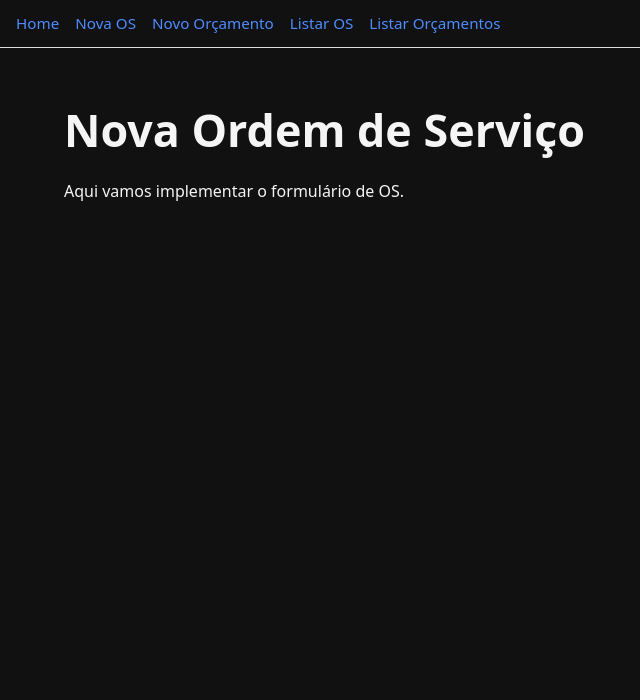
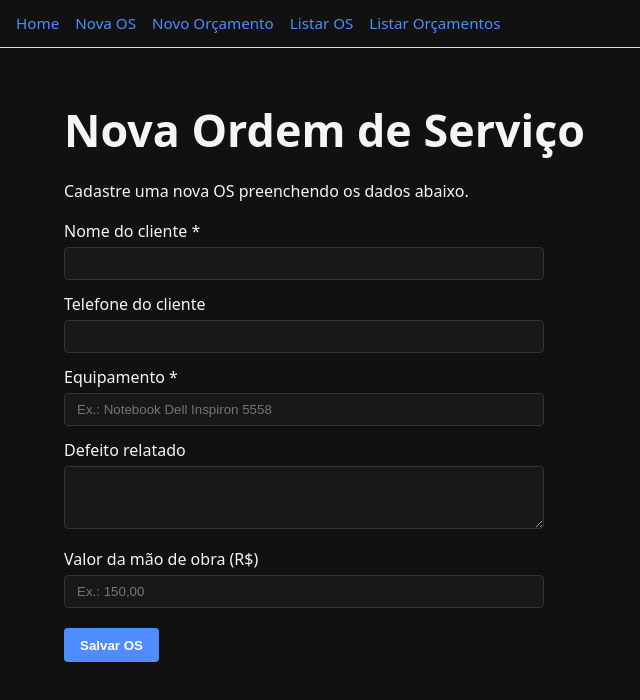
Before and after one commit to ramonnezzz/os-manager, a React app in the folder frontend/: page /nova-os in a window 1280 px wide. Shown: the top 700 px of the page, without its empty margins (0-640 px from the left). Built offline with nearby package versions, Linux system fonts and the light colour scheme; the HTML template or start-up script is replaced by a standard one.

Commit message:
feat(os): implementa formulário de criação de nova ordem de serviço

```diff
--- a/frontend/src/main.tsx
+++ b/frontend/src/main.tsx
@@ -2,9 +2,12 @@ import React from "react";
 import ReactDOM from "react-dom/client";
 import App from "./App.tsx";
 import "./index.css";
+import { OSProvider } from "./context/OSContext";
 
 ReactDOM.createRoot(document.getElementById("root")!).render(
   <React.StrictMode>
-    <App />
+    <OSProvider>
+      <App />
+    </OSProvider>
   </React.StrictMode>
 );
--- a/frontend/src/pages/NovaOSPage.tsx
+++ b/frontend/src/pages/NovaOSPage.tsx
@@ -1,8 +1,229 @@
+// src/pages/NovaOSPage.tsx
+import type { FormEvent } from "react";
+import { useState } from "react";
+import { useNavigate } from "react-router-dom";
+import { useOS } from "../context/OSContext";
+import type { Cliente } from "../types/cliente";
+import type { OrdemServico } from "../types/ordemServico";
+
 export function NovaOSPage() {
+  const { adicionarOS } = useOS();
+  const navigate = useNavigate();
+
+  const [nomeCliente, setNomeCliente] = useState("");
+  const [telefoneCliente, setTelefoneCliente] = useState("");
+  const [equipamento, setEquipamento] = useState("");
+  const [defeitoRelatado, setDefeitoRelatado] = useState("");
+  const [valorMaoDeObra, setValorMaoDeObra] = useState("");
+  const [erro, setErro] = useState<string | null>(null);
+
+  function handleSubmit(event: FormEvent) {
+    event.preventDefault();
+    setErro(null);
+
+    if (!nomeCliente.trim()) {
+      setErro("Informe o nome do cliente.");
+      return;
+    }
+
+    if (!equipamento.trim()) {
+      setErro("Informe o equipamento.");
+      return;
+    }
+
+    const valorMaoDeObraNumero = Number(
+      (valorMaoDeObra || "0").replace(",", ".")
+    );
+
+    const timestamp = Date.now();
+    const ano = new Date().getFullYear();
+
+    const clienteId = `cli-${timestamp}`;
+    const osId = `os-${timestamp}`;
+
+    const cliente: Cliente = {
+      id: clienteId,
+      nome: nomeCliente.trim(),
+      tipoPessoa: "PF",
+      telefone: telefoneCliente.trim() || undefined,
+    };
+
+    const novaOS: OrdemServico = {
+      id: osId,
+      numero: `OS-${ano}-${timestamp}`,
+      cliente,
+      dataAbertura: new Date().toISOString(),
+      status: "Aberta",
+      equipamento: equipamento.trim(),
+      defeitoRelatado: defeitoRelatado.trim() || undefined,
+      valorMaoDeObra: valorMaoDeObraNumero,
+      valorProdutos: 0,
+      desconto: 0,
+      total: valorMaoDeObraNumero,
+      itens: [],
+    };
+
+    adicionarOS(novaOS);
+
+    // limpa o formulário
+    setNomeCliente("");
+    setTelefoneCliente("");
+    setEquipamento("");
+    setDefeitoRelatado("");
+    setValorMaoDeObra("");
+
+    // manda pra listagem de OS
+    navigate("/os");
+  }
+
   return (
     <div>
       <h1>Nova Ordem de Serviço</h1>
-      <p>Aqui vamos implementar o formulário de OS.</p>
+      <p>Cadastre uma nova OS preenchendo os dados abaixo.</p>
+
+      <form
+        onSubmit={handleSubmit}
+        style={{
+          marginTop: "1rem",
+          display: "flex",
+          flexDirection: "column",
+          gap: "0.75rem",
+          maxWidth: "480px",
+        }}
+      >
+        {erro && (
+          <div
+            style={{
+              padding: "0.5rem 0.75rem",
+              borderRadius: "4px",
+              backgroundColor: "#331111",
+              color: "#ffb3b3",
+              fontSize: "0.9rem",
+            }}
+          >
+            {erro}
+          </div>
+        )}
+
+        <div>
+          <label style={{ display: "block", marginBottom: "0.25rem" }}>
+            Nome do cliente *
+          </label>
+          <input
+            type="text"
+            value={nomeCliente}
+            onChange={(e) => setNomeCliente(e.target.value)}
+            required
+            style={{
+              width: "100%",
+              padding: "0.5rem 0.75rem",
+              borderRadius: "4px",
+              border: "1px solid #333",
+              backgroundColor: "#181818",
+              color: "#f5f5f5",
+            }}
+          />
+        </div>
+
+        <div>
+          <label style={{ display: "block", marginBottom: "0.25rem" }}>
+            Telefone do cliente
+          </label>
+          <input
+            type="tel"
+            value={telefoneCliente}
+            onChange={(e) => setTelefoneCliente(e.target.value)}
+            style={{
+              width: "100%",
+              padding: "0.5rem 0.75rem",
+              borderRadius: "4px",
+              border: "1px solid #333",
+              backgroundColor: "#181818",
+              color: "#f5f5f5",
+            }}
+          />
+        </div>
+
+        <div>
+          <label style={{ display: "block", marginBottom: "0.25rem" }}>
+            Equipamento *
+          </label>
+          <input
+            type="text"
+            value={equipamento}
+            onChange={(e) => setEquipamento(e.target.value)}
+            required
+            placeholder="Ex.: Notebook Dell Inspiron 5558"
+            style={{
+              width: "100%",
+              padding: "0.5rem 0.75rem",
+              borderRadius: "4px",
+              border: "1px solid #333",
+              backgroundColor: "#181818",
+              color: "#f5f5f5",
+            }}
+          />
+        </div>
+
+        <div>
+          <label style={{ display: "block", marginBottom: "0.25rem" }}>
+            Defeito relatado
+          </label>
+          <textarea
+            value={defeitoRelatado}
+            onChange={(e) => setDefeitoRelatado(e.target.value)}
+            rows={3}
+            style={{
+              width: "100%",
+              padding: "0.5rem 0.75rem",
+              borderRadius: "4px",
+              border: "1px solid #333",
+              backgroundColor: "#181818",
+              color: "#f5f5f5",
+              resize: "vertical",
+            }}
+          />
+        </div>
+
+        <div>
+          <label style={{ display: "block", marginBottom: "0.25rem" }}>
+            Valor da mão de obra (R$)
+          </label>
+          <input
+            type="number"
+            min="0"
+            step="0.01"
+            value={valorMaoDeObra}
+            onChange={(e) => setValorMaoDeObra(e.target.value)}
+            placeholder="Ex.: 150,00"
+            style={{
+              width: "100%",
+              padding: "0.5rem 0.75rem",
+              borderRadius: "4px",
+              border: "1px solid #333",
+              backgroundColor: "#181818",
+              color: "#f5f5f5",
+            }}
+          />
+        </div>
+
+        <button
+          type="submit"
+          style={{
+            marginTop: "0.5rem",
+            padding: "0.6rem 1rem",
+            borderRadius: "4px",
+            border: "none",
+            backgroundColor: "#4e8cff",
+            color: "#fff",
+            fontWeight: 600,
+            cursor: "pointer",
+            alignSelf: "flex-start",
+          }}
+        >
+          Salvar OS
+        </button>
+      </form>
     </div>
   );
 }
```
Also changed, not shown: 1 other file (tests, documents, lock files or other folders).
